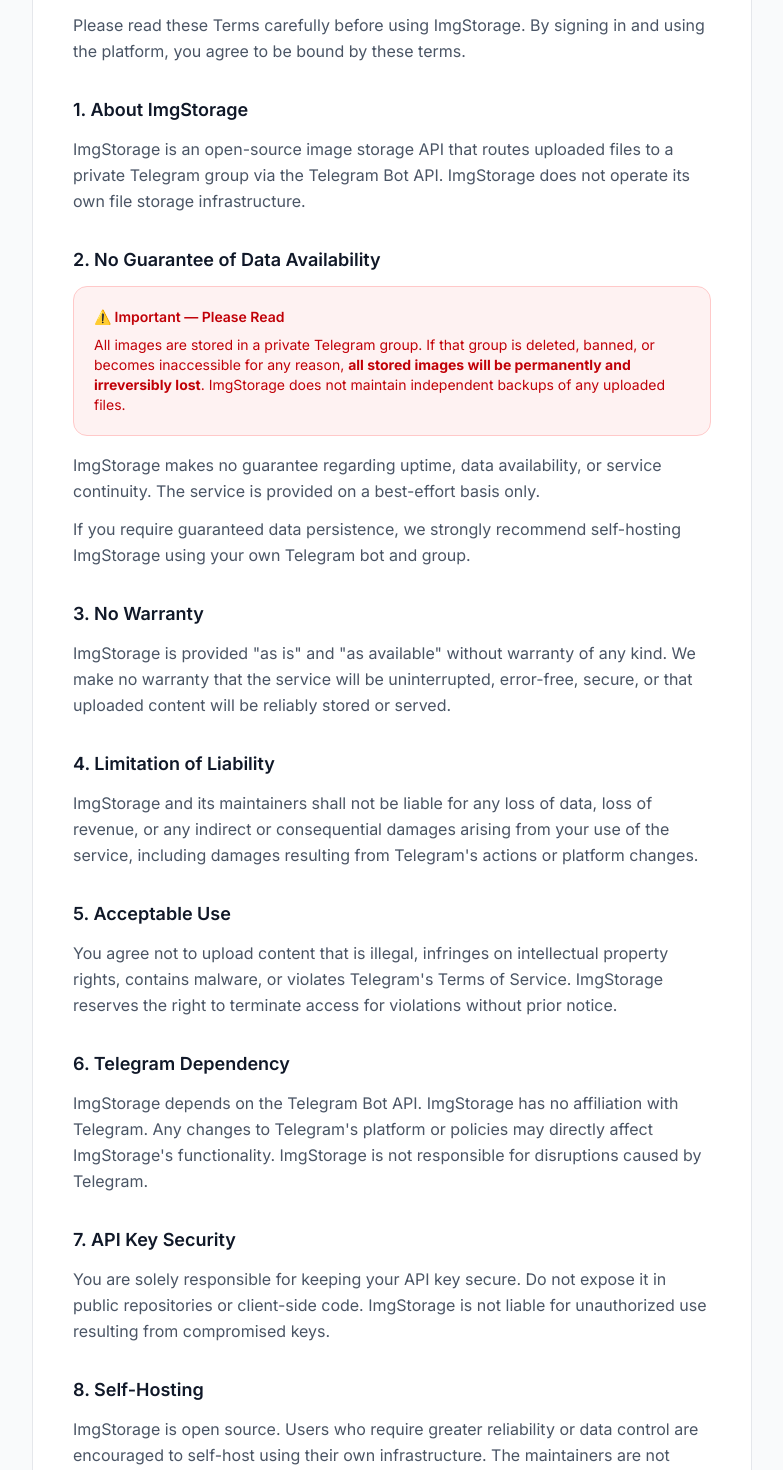
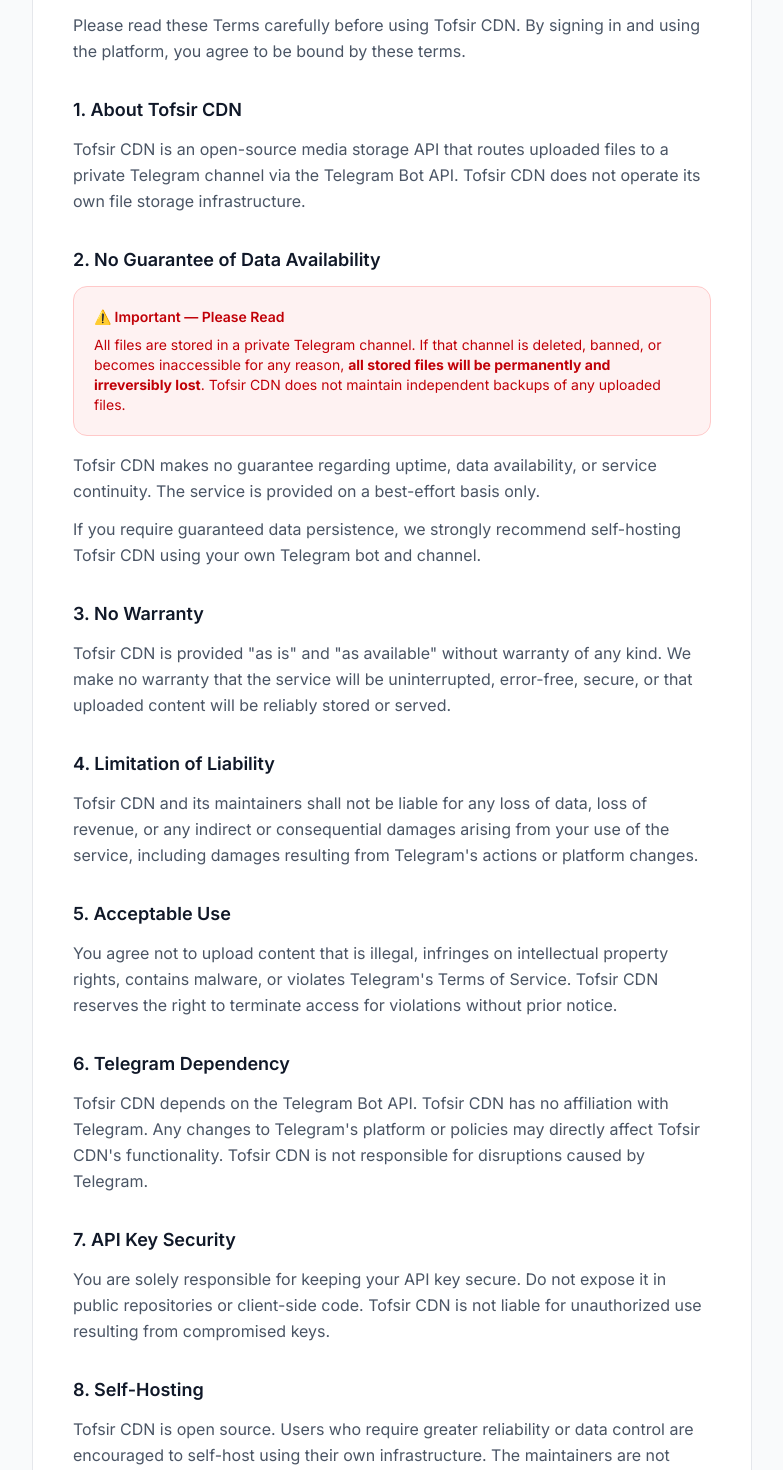
Before and after one commit to mdtofsir2012-iq/Tofsir-CDN, a Next.js app: page /terms in a window 1280 px wide. Shown: the part 260-1730 px from the top of the page, without its empty margins (248-1031 px from the left). Built offline with nearby package versions, Linux system fonts and the light colour scheme.

Commit message:
Update links and branding to https://tofsir-cdn.vercel.app

```diff
--- a/app/page.tsx
+++ b/app/page.tsx
@@ -14,7 +14,7 @@
   <span>
     curl -X <span className="text-[#2563EB]">POST</span>{" "}
     <span className="text-[#E5E5E5]/90">
-      https://imgstorage1.vercel.app/api/v1/upload
+      https://tofsir-cdn.vercel.app/api/v1/upload
     </span>{" "}
     \ <br />
     {"  "}-H{" "}
@@ -31,7 +31,7 @@
     <span className="text-[#2563EB]">true</span>,<br />
     <span className="text-[#E5E5E5]/60"> "url"</span>:{" "}
     <span className="text-[#E5E5E5]/90">
-      "https://imgstorage1.vercel.app/i/abc123"
+      "https://tofsir-cdn.vercel.app/i/abc123"
     </span>
     ,<br />
     <span className="text-[#E5E5E5]/60"> "id"</span>:{" "}
@@ -51,7 +51,7 @@
     <span className="text-[#2563EB]">true</span>,<br />
     <span className="text-[#E5E5E5]/60"> "url"</span>:{" "}
     <span className="text-[#E5E5E5]/90">
-      "https://imgstorage1.vercel.app/i/abc123"
+      "https://tofsir-cdn.vercel.app/i/abc123"
     </span>
     ,<br />
     <span className="text-[#E5E5E5]/60"> "id"</span>:{" "}
@@ -78,7 +78,7 @@
     <span className="text-[#2563EB]">const</span> res ={" "}
     <span className="text-[#2563EB]">await</span> fetch(
     <span className="text-[#E5E5E5]/90">
-      'https://imgstorage1.vercel.app/api/v1/upload'
+      'https://tofsir-cdn.vercel.app/api/v1/upload'
     </span>
     , {"{"}
     <br />
@@ -128,7 +128,7 @@
     <br />
     {"            "}
     <span className="text-[#E5E5E5]/90">
-      'https://imgstorage1.vercel.app/api/v1/upload'
+      'https://tofsir-cdn.vercel.app/api/v1/upload'
     </span>
     ,<br />
     {"            "}headers=headers,
@@ -146,7 +146,7 @@
   <span>
     curl -X <span className="text-[#2563EB]">POST</span>{" "}
     <span className="text-[#E5E5E5]/90">
-      https://imgstorage1.vercel.app/api/v1/upload
+      https://tofsir-cdn.vercel.app/api/v1/upload
     </span>{" "}
     \ <br />
     {"  "}-H{" "}
--- a/app/terms/page.tsx
+++ b/app/terms/page.tsx
@@ -23,7 +23,7 @@
           <div className="prose prose-gray max-w-none space-y-8 text-gray-600 leading-relaxed">
             <section>
               <p>
-                Please read these Terms carefully before using ImgStorage. By
+                Please read these Terms carefully before using Tofsir CDN. By
                 signing in and using the platform, you agree to be bound by
                 these terms.
               </p>
@@ -31,12 +31,12 @@
 
             <section>
               <h2 className="text-lg font-semibold text-gray-900 mb-3">
-                1. About ImgStorage
+                1. About Tofsir CDN
               </h2>
               <p>
-                ImgStorage is an open-source image storage API that routes
-                uploaded files to a private Telegram group via the Telegram Bot
-                API. ImgStorage does not operate its own file storage
+                Tofsir CDN is an open-source media storage API that routes
+                uploaded files to a private Telegram channel via the Telegram Bot
+                API. Tofsir CDN does not operate its own file storage
                 infrastructure.
               </p>
             </section>
@@ -48,25 +48,25 @@
               <div className="bg-red-50 border border-red-200 rounded-xl p-5 text-red-700 text-sm">
                 <p className="font-semibold mb-2">⚠️ Important — Please Read</p>
                 <p>
-                  All images are stored in a private Telegram group. If that
-                  group is deleted, banned, or becomes inaccessible for any
+                  All files are stored in a private Telegram channel. If that
+                  channel is deleted, banned, or becomes inaccessible for any
                   reason,{" "}
                   <strong>
-                    all stored images will be permanently and irreversibly lost
+                    all stored files will be permanently and irreversibly lost
                   </strong>
-                  . ImgStorage does not maintain independent backups of any
+                  . Tofsir CDN does not maintain independent backups of any
                   uploaded files.
                 </p>
               </div>
               <p className="mt-4">
-                ImgStorage makes no guarantee regarding uptime, data
+                Tofsir CDN makes no guarantee regarding uptime, data
                 availability, or service continuity. The service is provided on
                 a best-effort basis only.
               </p>
               <p className="mt-3">
                 If you require guaranteed data persistence, we strongly
-                recommend self-hosting ImgStorage using your own Telegram bot
-                and group.
+                recommend self-hosting Tofsir CDN using your own Telegram bot
+                and channel.
               </p>
             </section>
 
@@ -75,7 +75,7 @@
                 3. No Warranty
               </h2>
               <p>
-                ImgStorage is provided "as is" and "as available" without
+                Tofsir CDN is provided "as is" and "as available" without
                 warranty of any kind. We make no warranty that the service will
                 be uninterrupted, error-free, secure, or that uploaded content
                 will be reliably stored or served.
@@ -87,7 +87,7 @@
                 4. Limitation of Liability
               </h2>
               <p>
-                ImgStorage and its maintainers shall not be liable for any loss
+                Tofsir CDN and its maintainers shall not be liable for any loss
                 of data, loss of revenue, or any indirect or consequential
                 damages arising from your use of the service, including damages
                 resulting from Telegram's actions or platform changes.
@@ -101,7 +101,7 @@
               <p>
                 You agree not to upload content that is illegal, infringes on
                 intellectual property rights, contains malware, or violates
-                Telegram's Terms of Service. ImgStorage reserves the right to
+                Telegram's Terms of Service. Tofsir CDN reserves the right to
                 terminate access for violations without prior notice.
               </p>
             </section>
@@ -111,10 +111,10 @@
                 6. Telegram Dependency
               </h2>
               <p>
-                ImgStorage depends on the Telegram Bot API. ImgStorage has no
+                Tofsir CDN depends on the Telegram Bot API. Tofsir CDN has no
                 affiliation with Telegram. Any changes to Telegram's platform or
-                policies may directly affect ImgStorage's functionality.
-                ImgStorage is not responsible for disruptions caused by
+                policies may directly affect Tofsir CDN's functionality.
+                Tofsir CDN is not responsible for disruptions caused by
                 Telegram.
               </p>
             </section>
@@ -126,7 +126,7 @@
               <p>
                 You are solely responsible for keeping your API key secure. Do
                 not expose it in public repositories or client-side code.
-                ImgStorage is not liable for unauthorized use resulting from
+                Tofsir CDN is not liable for unauthorized use resulting from
                 compromised keys.
               </p>
             </section>
@@ -136,7 +136,7 @@
                 8. Self-Hosting
               </h2>
               <p>
-                ImgStorage is open source. Users who require greater reliability
+                Tofsir CDN is open source. Users who require greater reliability
                 or data control are encouraged to self-host using their own
                 infrastructure. The maintainers are not responsible for
                 self-hosted deployments.
@@ -148,7 +148,7 @@
                 9. Changes to Terms
               </h2>
               <p>
-                ImgStorage may update these Terms at any time. Continued use of
+                Tofsir CDN may update these Terms at any time. Continued use of
                 the service constitutes acceptance of any updated Terms.
               </p>
             </section>
@@ -158,7 +158,7 @@
                 10. Contact
               </h2>
               <p>
-                Questions about these Terms? Open an issue on the ImgStorage
+                Questions about these Terms? Open an issue on the Tofsir CDN
                 GitHub repository or visit the dashboard.
               </p>
             </section>
```
Also changed, not shown: app/privacy/page.tsx (+20 -23 lines).
